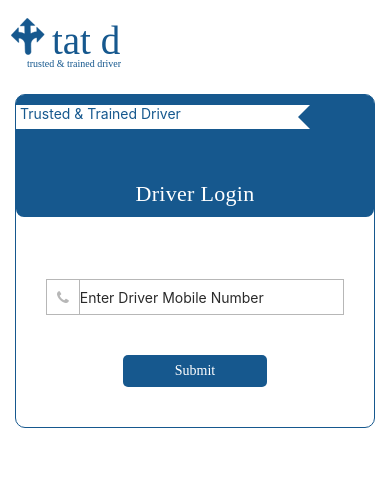
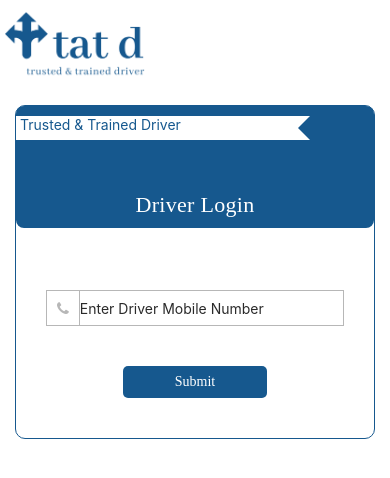
Before and after one commit to Jitendrasaini382/TatdDriverApp, a React Native app: screen /AgentKyc in a window 390 px wide. Shown: the top 478 px of the page. Built offline with nearby package versions, Linux system fonts and the light colour scheme.

Commit message:
header set

```diff
--- a/app.json
+++ b/app.json
@@ -1,4 +1,4 @@
 {
   "name": "tatd",
-  "displayName": "tat d driver"
+  "displayName": "tat d"
 }
--- a/src/assets/images/index.jsx
+++ b/src/assets/images/index.jsx
@@ -17,3 +17,4 @@ export const Copy_Icon = require('./copy.png')
 export const CloseEnvelop = require('./closed_envlop.png')
 export const bluelogo = require('./bluelogo.png')
 export const whitelogo = require('./logo-white.png')
+export const Headerlogo = require('./headerLogo.png')
--- a/src/components/Header.jsx
+++ b/src/components/Header.jsx
@@ -1,6 +1,6 @@
-import {Image, StyleSheet, Text, TouchableOpacity, View} from 'react-native';
+import {Image, Pressable, StyleSheet, Text, TouchableOpacity, View} from 'react-native';
 import React, {useState} from 'react';
-import {AppLogo} from '../assets/images';
+import {AppLogo, Headerlogo} from '../assets/images';
 import {AppFont} from '../assets/FontsFamily';
 import BackButton from './BackButton';
 import ExtraButtons from './ExtraButtons';
@@ -12,16 +12,16 @@ const Header = ({backButton, extraButton}) => {
   return (
     <View style={styles.mainContainer}>
       <View style={styles.leftContent}>
-        <TouchableOpacity
-        onPress={()=>navigation.navigate('TrustedDriver')}
-        style={styles.logoView}>
-          <Image source={AppLogo} />
-          <Text style={styles.logoText}>tat d</Text>
-        </TouchableOpacity>
+        <Pressable
+          onPress={() => navigation.navigate('TrustedDriver')}
+          style={styles.logoView}>
+          <Image source={Headerlogo}  style={{resizeMode : "contain" , height:70, width:140}} />
+          {/* <Text style={styles.logoText}>tat d</Text> */}
+        </Pressable>
 
-        <View style={styles.logoBottom}>
+        {/* <View style={styles.logoBottom}>
           <Text style={styles.logoBottomText}>trusted & trained driver</Text>
-        </View>
+        </View> */}
       </View>
 
       {backButton ? <BackButton /> : extraButton ? <ExtraButtons /> : null}
@@ -51,9 +51,8 @@ const styles = StyleSheet.create({
     flexDirection: 'row',
     justifyContent: 'center',
     alignItems: 'center',
-    marginLeft: 10,
+    marginLeft: 5,
     marginTop: 10,
-    marginBottom: -5,
   },
   logoText: {
     color: AppColors.mainColor,
--- a/src/routes/private/index.js
+++ b/src/routes/private/index.js
@@ -31,7 +31,9 @@ const PrivateRoute = () => {
     <>
       <StatusBar
         animated={true}
-        backgroundColor="#d1bcff"
+        // backgroundColor="#d1bcff"
+        backgroundColor="#16588e"
+
         barStyle="dark-content"
         showHideTransition="slide"
         hidden={false}
--- a/src/routes/public/index.js
+++ b/src/routes/public/index.js
@@ -12,7 +12,8 @@ const PublicRoute = () => {
     <>
       <StatusBar
         animated={true}
-        backgroundColor="#d1bcff"
+        // backgroundColor="#d1bcff"
+        backgroundColor="#16588e"
         barStyle="dark-content"
         showHideTransition="slide"
         hidden={false}
--- a/src/screens/AgentLogin.jsx
+++ b/src/screens/AgentLogin.jsx
@@ -26,7 +26,7 @@ const moderateScale = (size, factor = 0.5) =>
 const AgentLogin = ({navigation}) => {
   return (
     <SafeAreaView style={styles.safeArea}>
-      <Header backButton={false} />
+      <Header backButton={true} />
       <ScrollView contentContainerStyle={styles.scrollViewContent}>
         <View style={styles.mainContainer}>
           <View style={styles.contentContainer}>
--- a/src/screens/TrustedDriver.jsx
+++ b/src/screens/TrustedDriver.jsx
@@ -89,7 +89,7 @@ const TrustedDriver = ({navigation}) => {
 
   const decodeData = token => {
     const decoded = jwtDecode(token);
-    // console.log(decoded.data, '>>>>>>>>>>>>>>>>');
+    console.log(decoded.data, '>>>>>>>>>>>>>>>>');
     setDecodedToken(decoded.data);
   };
 
```
Also changed, not shown: src/assets/images/headerLogo.png (added), 1 other file (tests, documents, lock files or other folders).
